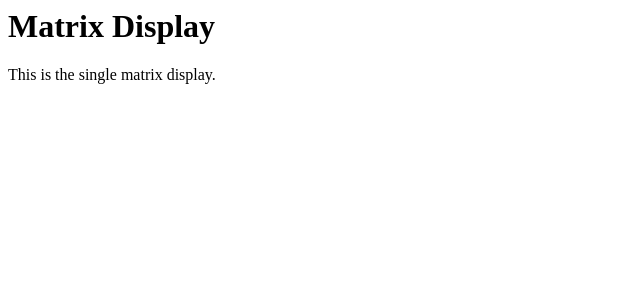
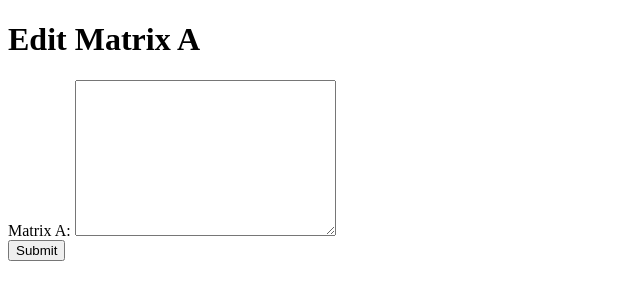
Before and after one commit to andybarnes-diva/Babel, a plain HTML site: page index-2.html in a window 1280 px wide. Shown: the whole page, without its empty margins (0-640 px from the left). Drawn offline with Linux system fonts and the light colour scheme.

Commit message:
Update index-2.html to remove Matrix A/B toggle and simplify advanced section

```diff
--- a/index-2.html
+++ b/index-2.html
@@ -1,11 +1,22 @@
-<html>
+<!DOCTYPE html>
+<html lang="en">
 <head>
-    <title>Matrix Display</title>
+    <meta charset="UTF-8">
+    <meta name="viewport" content="width=device-width, initial-scale=1.0">
+    <title>Babel - Matrix A</title>
+    <link rel="stylesheet" href="styles.css">
 </head>
 <body>
-    <h1>Matrix Display</h1>
-    <div class="matrix">
-        <p>This is the single matrix display.</p>
+    <div class="container">
+        <h1>Edit Matrix A</h1>
+        <div class="matrix-editor">
+            <label for="matrix-a">Matrix A:</label>
+            <textarea id="matrix-a" rows="10" cols="30"></textarea>
+        </div>
+        <div class="controls">
+            <button onclick="submitMatrixA()">Submit</button>
+        </div>
     </div>
+    <script src="script.js"></script>
 </body>
 </html>
```
